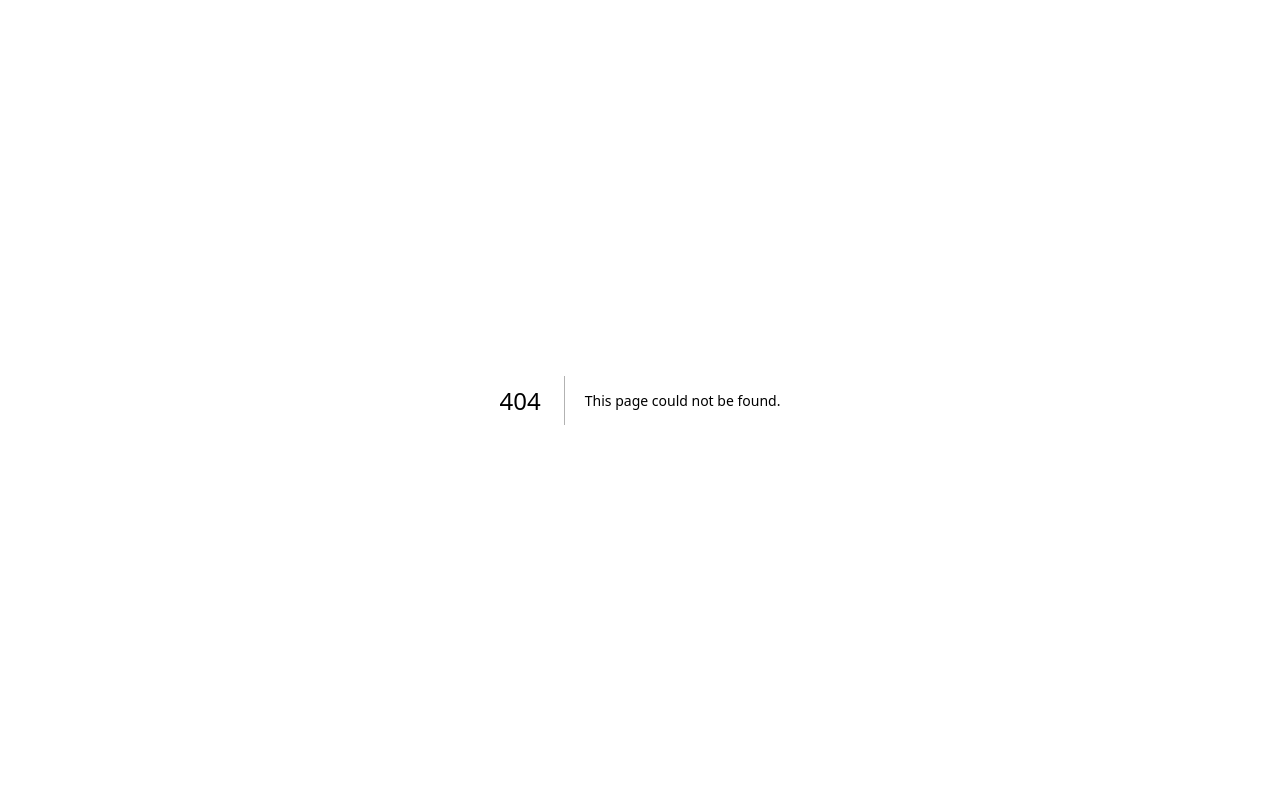
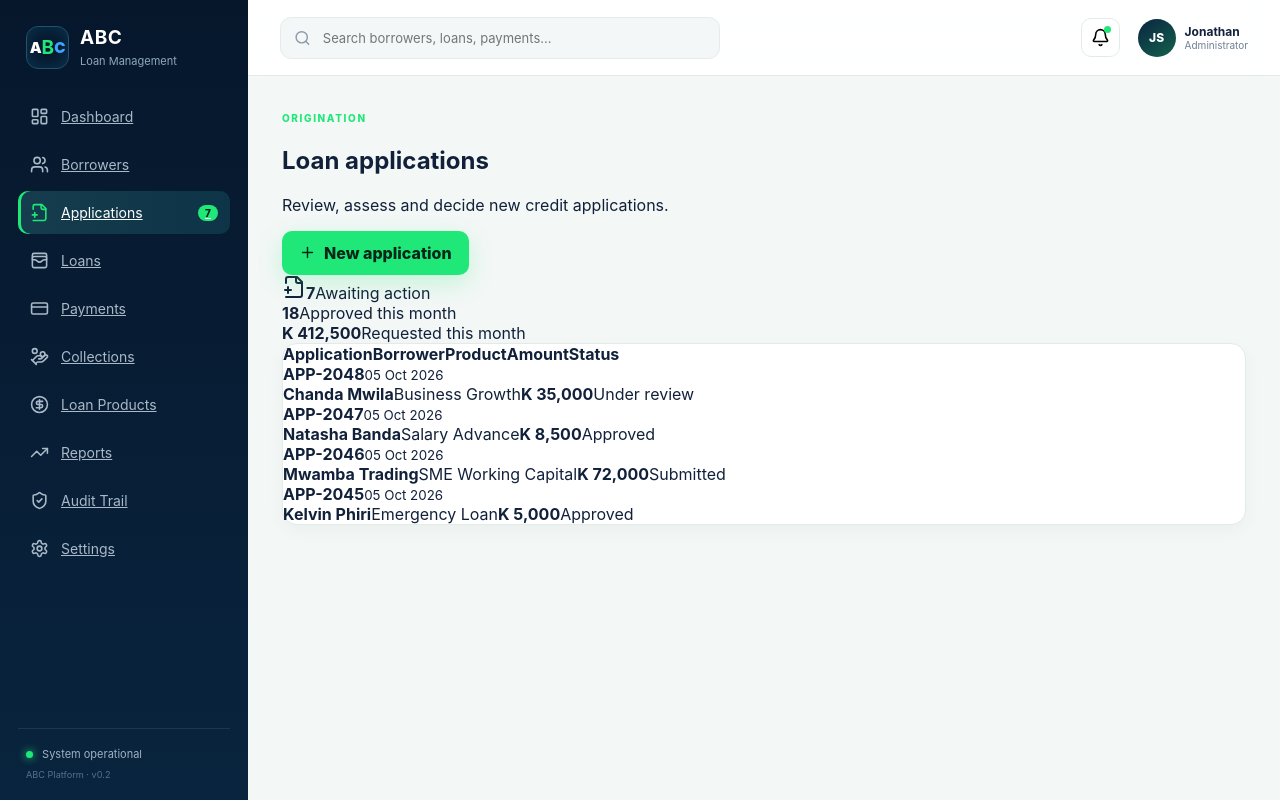
Before and after one commit to jonathansimwinga725-sudo/ABC-Loan-Management-, a Next.js app in the folder apps/web/: page /applications in a window 1280 px wide. Before the commit this address had no page. Built offline with nearby package versions, Linux system fonts and the light colour scheme.

Commit message:
feat(web): add apps/web/app/applications/page.tsx

```diff
--- /dev/null
+++ b/apps/web/app/applications/page.tsx
@@ -0,0 +1,3 @@
+import AppShell from "../../components/AppShell"; import PageHeader from "../../components/PageHeader"; import StatusPill from "../../components/StatusPill"; import { FilePlus2, Plus } from "lucide-react";
+const data=[["APP-2048","Chanda Mwila","Business Growth","K 35,000","Under review","amber"],["APP-2047","Natasha Banda","Salary Advance","K 8,500","Approved","green"],["APP-2046","Mwamba Trading","SME Working Capital","K 72,000","Submitted","blue"],["APP-2045","Kelvin Phiri","Emergency Loan","K 5,000","Approved","green"]];
+export default function Page(){return <AppShell><div className="content"><PageHeader eyebrow="ORIGINATION" title="Loan applications" description="Review, assess and decide new credit applications." action={<button className="primary"><Plus size={17}/> New application</button>}/><div className="summary-strip"><div><FilePlus2/><span><b>7</b>Awaiting action</span></div><div><span><b>18</b>Approved this month</span></div><div><span><b>K 412,500</b>Requested this month</span></div></div><section className="card data-card"><div className="table-head apps"><b>Application</b><b>Borrower</b><b>Product</b><b>Amount</b><b>Status</b></div>{data.map(x=><div className="data-row apps" key={x[0]}><div><strong>{x[0]}</strong><small>05 Oct 2026</small></div><strong>{x[1]}</strong><span>{x[2]}</span><strong>{x[3]}</strong><StatusPill tone={x[5] as any}>{x[4]}</StatusPill></div>)}</section></div></AppShell>}
```
